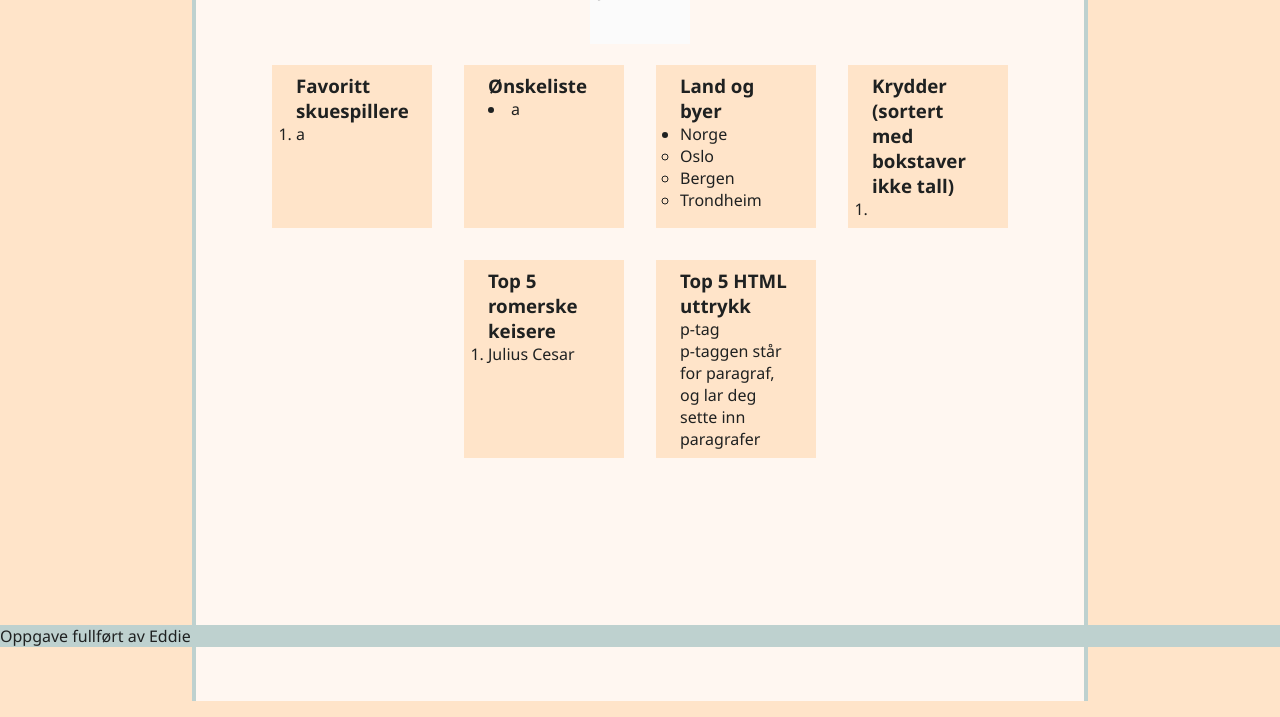
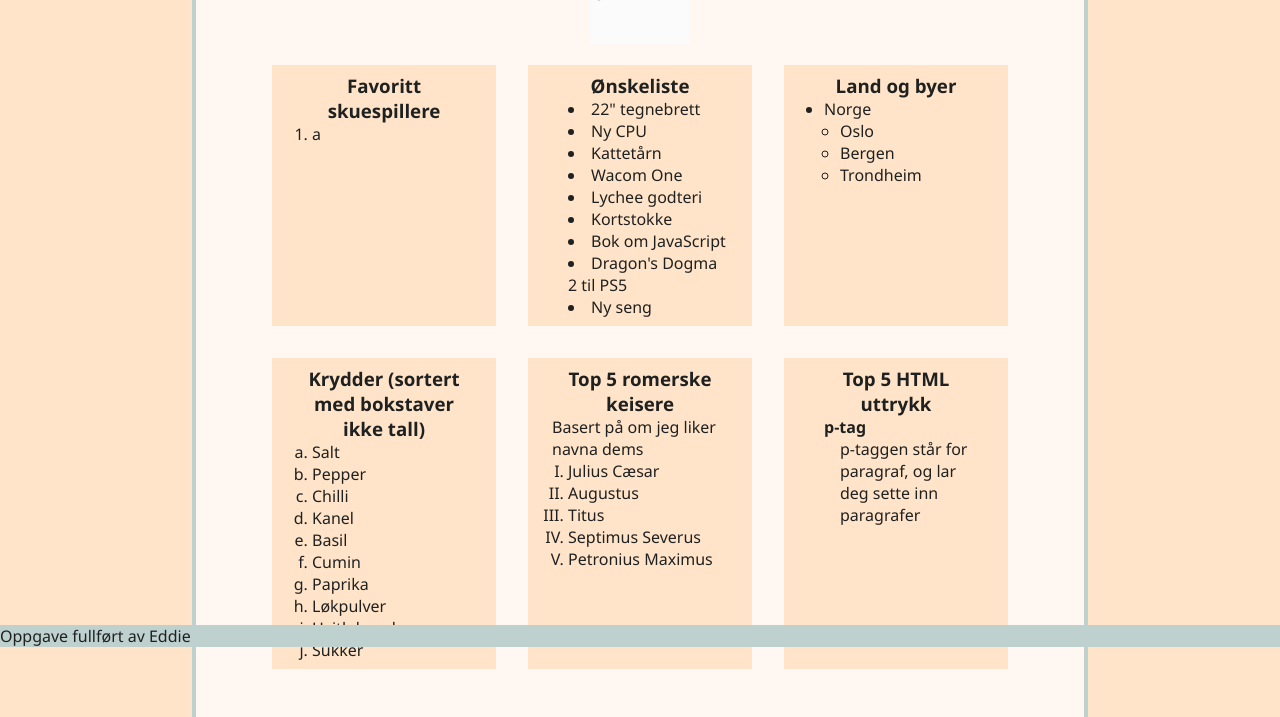
Before and after one commit to RedDragonling/ukeoppgave-1, a plain HTML site: page page/lister.html in a window 1280 px wide. Shown: the part 153-870 px from the top of the page. Drawn offline with Linux system fonts and the light colour scheme.

Commit message:
legger til html tekst på lister

```diff
--- a/page/lister.html
+++ b/page/lister.html
@@ -32,7 +32,15 @@
 
       <div class="list wishlist">
         <h3>Ønskeliste</h3>
-        <li>a</li>
+        <li>22" tegnebrett</li>
+        <li>Ny CPU</li>
+        <li>Kattetårn</li>
+        <li>Wacom One</li>
+        <li>Lychee godteri</li>
+        <li>Kortstokke</li>
+        <li>Bok om JavaScript</li>
+        <li>Dragon's Dogma 2 til PS5</li>
+        <li>Ny seng</li>
       </div>
 
       <div class="list countries">
@@ -50,15 +58,29 @@
 
       <div class="list spices">
         <h3>Krydder (sortert med bokstaver ikke tall)</h3>
-        <ol>
-          <li></li>
+        <ol class="spices">
+          <li>Salt</li>
+          <li>Pepper</li>
+          <li>Chilli</li>
+          <li>Kanel</li>
+          <li>Basil</li>
+          <li>Cumin</li>
+          <li>Paprika</li>
+          <li>Løkpulver</li>
+          <li>Hvitløkspulver</li>
+          <li>Sukker</li>
         </ol>
       </div>
 
       <div class="list rome">
         <h3>Top 5 romerske keisere</h3>
-        <ol>
-          <li>Julius Cesar</li>
+        <p>Basert på om jeg liker navna dems</p>
+        <ol class="rome">
+          <li>Julius Cæsar</li>
+          <li>Augustus</li>
+          <li>Titus</li>
+          <li>Septimus Severus</li>
+          <li>Petronius Maximus</li>
         </ol>
       </div>
 
--- a/src/style.css
+++ b/src/style.css
@@ -32,7 +32,7 @@ main {
   width: 70vw;
   border-left: 4px solid var(--tert-color);
   border-right: 4px solid var(--tert-color);
-  height: 100vh;
+  min-height: 100vh;
   text-align: center;
 }
 
@@ -74,11 +74,30 @@ footer {
   display: flex;
   flex-wrap: wrap;
   justify-content: center;
+  margin-bottom: 2em;
   .list {
-    width: 10em;
+    width: 14em;
     background-color: var(--sec-color);
     text-align: start;
     padding: 0.5em 1.5em;
     margin: 1em;
+    h3 {
+      text-align: center;
+    }
+    li {
+      margin-left: 1em;
+    }
+    .spices{
+      list-style: lower-alpha;
+    }
+    .rome {
+      list-style: upper-roman;
+    }
+    dt {
+      font-weight: bold;
+    }
+    dl {
+      margin-left: 1em;
+    }
   }
 }
```
